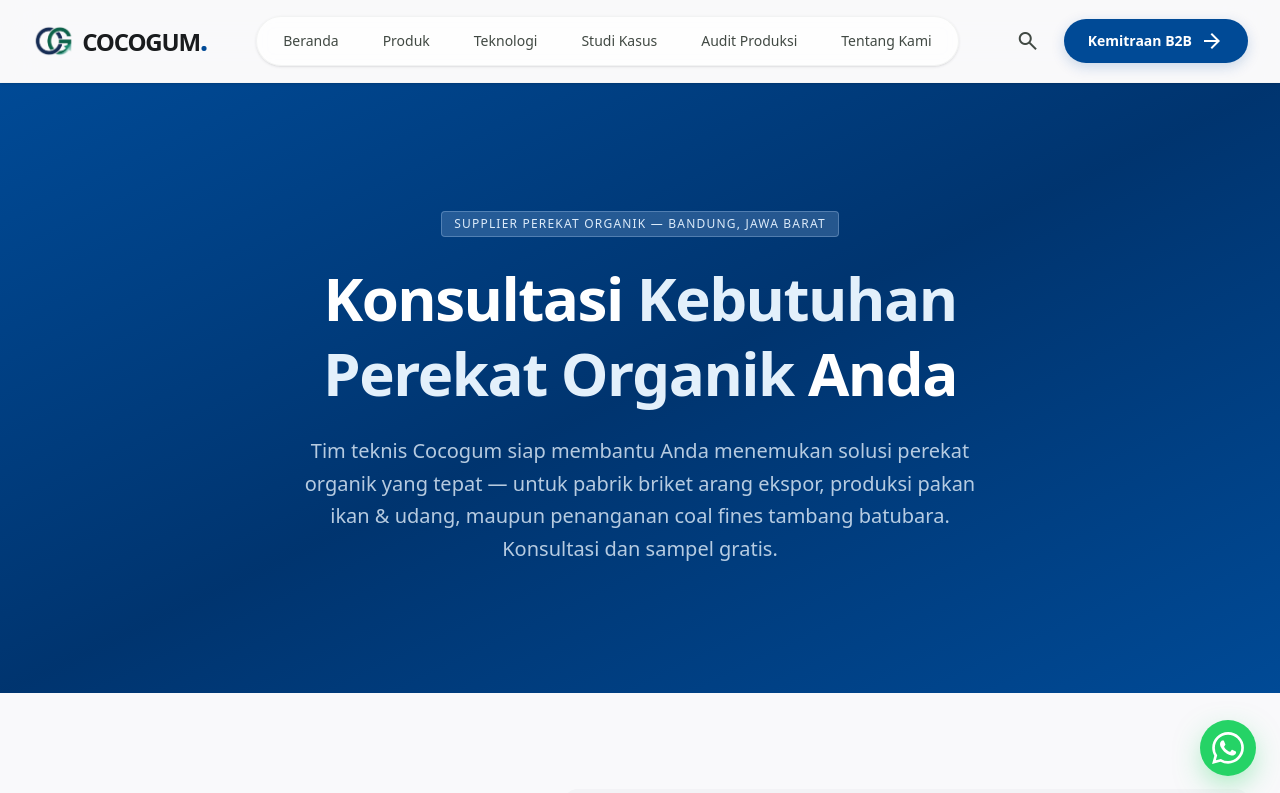
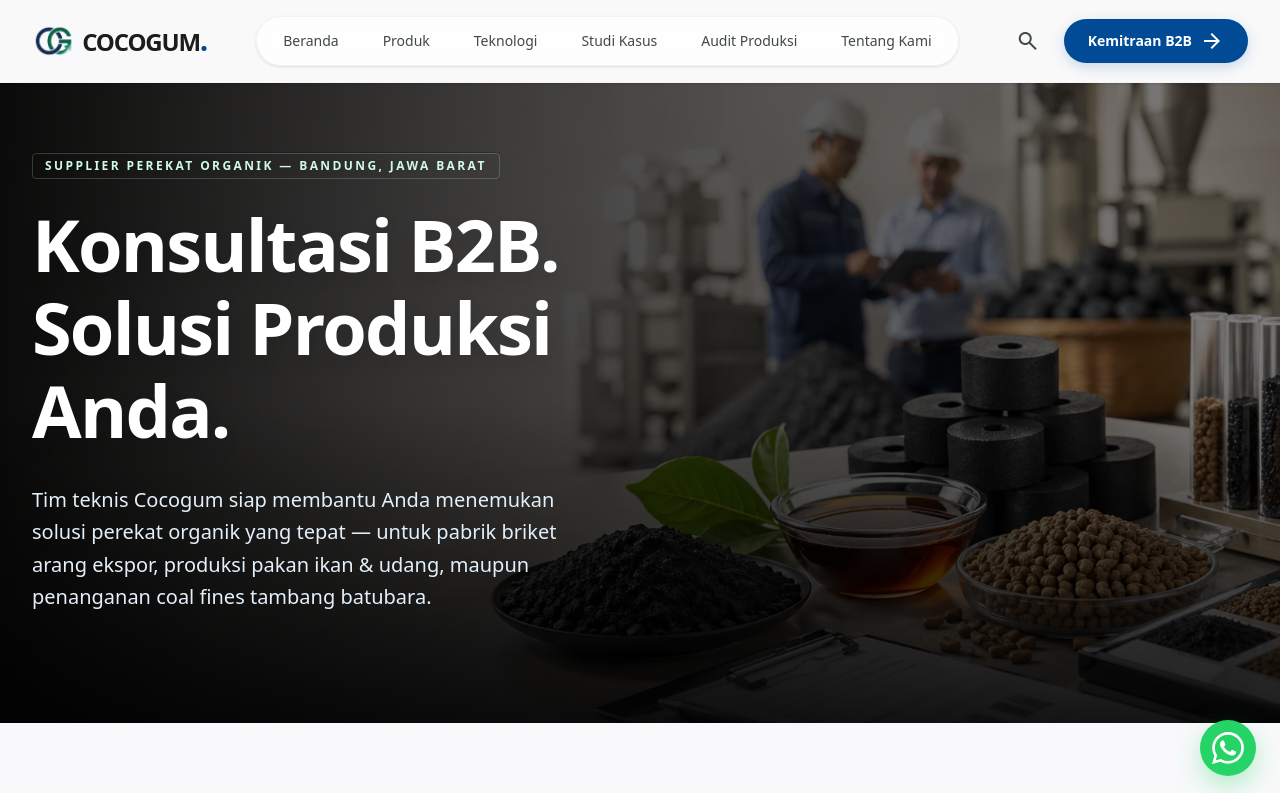
Before and after one commit to pratomobowo/web-cocogum, a Next.js app: page /hubungi in a window 1280 px wide. Shown: the top 793 px of the page. Built offline with nearby package versions, Linux system fonts and the light colour scheme.

Commit message:
style: update hubungi/b2b hero section to match beranda aesthetic with local image

```diff
--- a/src/app/hubungi/page.tsx
+++ b/src/app/hubungi/page.tsx
@@ -1,4 +1,5 @@
 import type { Metadata } from "next";
+import Image from "next/image";
 
 export const metadata: Metadata = {
   title: "Hubungi Cocogum — Konsultasi Perekat Organik Briket, Pakan & Tambang | Bandung",
@@ -18,21 +19,36 @@ export const metadata: Metadata = {
 export default function HubungiKami() {
   return (
     <>
-      {/* Hero Section */}
-      <section className="relative bg-primary overflow-hidden py-24 md:py-32">
-        <div className="absolute inset-0 bg-gradient-to-br from-primary via-primary-container to-primary opacity-90"></div>
-        <div className="relative max-w-7xl mx-auto px-8 z-10 flex flex-col items-center text-center">
-          <span className="inline-block px-3 py-1 bg-primary-fixed-dim/20 text-primary-fixed border border-primary-fixed-dim/30 text-xs font-medium tracking-widest uppercase mb-6 rounded-sm">
-            Supplier Perekat Organik — Bandung, Jawa Barat
-          </span>
-          <h1 className="text-5xl md:text-6xl font-headline font-extrabold tracking-tight text-white mb-6 leading-tight max-w-3xl">
-            Konsultasi <span className="text-on-primary-container">Kebutuhan Perekat Organik</span> Anda
-          </h1>
-          <p className="text-lg md:text-xl text-on-primary-container/80 leading-relaxed max-w-2xl">
-            Tim teknis Cocogum siap membantu Anda menemukan solusi perekat organik yang tepat — untuk
-            pabrik briket arang ekspor, produksi pakan ikan &amp; udang, maupun penanganan coal fines
-            tambang batubara. Konsultasi dan sampel gratis.
-          </p>
+      {/* Hero Section (Beranda Aesthetic) */}
+      <section className="relative w-full h-[80vh] min-h-[600px] bg-black group overflow-hidden">
+        <div className="absolute inset-0 bg-black z-0 overflow-hidden">
+           <Image
+             src={"/imageb2b.webp"}
+             fill
+             className="object-cover opacity-50"
+             alt="Konsultasi B2B Cocogum"
+             priority={true}
+             sizes="100vw"
+           />
+           <div className="absolute inset-0 bg-gradient-to-r from-black/90 via-black/40 to-transparent"></div>
+           <div className="absolute inset-0 bg-gradient-to-t from-[#000000] via-transparent to-transparent opacity-80"></div>
+        </div>
+
+        <div className="relative z-20 max-w-7xl mx-auto px-8 w-full h-full flex flex-col justify-center">
+          <div className="max-w-2xl animate-in fade-in slide-in-from-bottom-8 duration-1000">
+            <div className="w-fit mb-6 overflow-hidden">
+              <span className="inline-flex px-3 py-1 bg-surface-lowest/10 text-emerald-100 border border-emerald-100/20 text-xs font-bold tracking-[0.2em] uppercase rounded backdrop-blur-sm shadow-[0_0_15px_rgba(0,0,0,0.5)]">
+                Supplier Perekat Organik — Bandung, Jawa Barat
+              </span>
+            </div>
+            <h1 className="font-headline font-extrabold text-5xl md:text-6xl lg:text-7xl text-white tracking-tight leading-[1.15] mb-8 drop-shadow-xl filter">
+              Konsultasi B2B. <br className="hidden md:block" />{" "}
+              Solusi Produksi Anda.
+            </h1>
+            <p className="text-on-primary-container text-lg md:text-xl mb-10 leading-relaxed font-light max-w-xl">
+              Tim teknis Cocogum siap membantu Anda menemukan solusi perekat organik yang tepat — untuk pabrik briket arang ekspor, produksi pakan ikan &amp; udang, maupun penanganan coal fines tambang batubara.
+            </p>
+          </div>
         </div>
       </section>
 
```
Also changed, not shown: public/imageb2b.webp (added).
